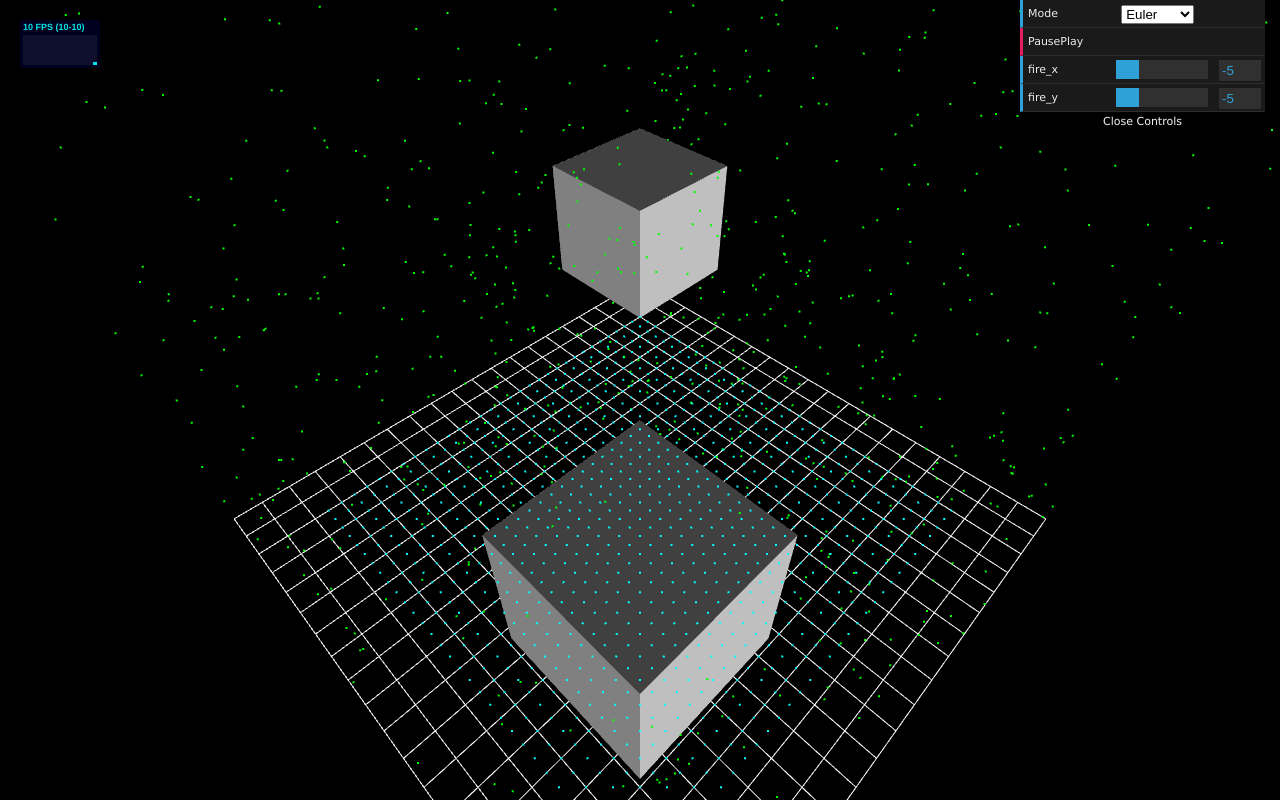
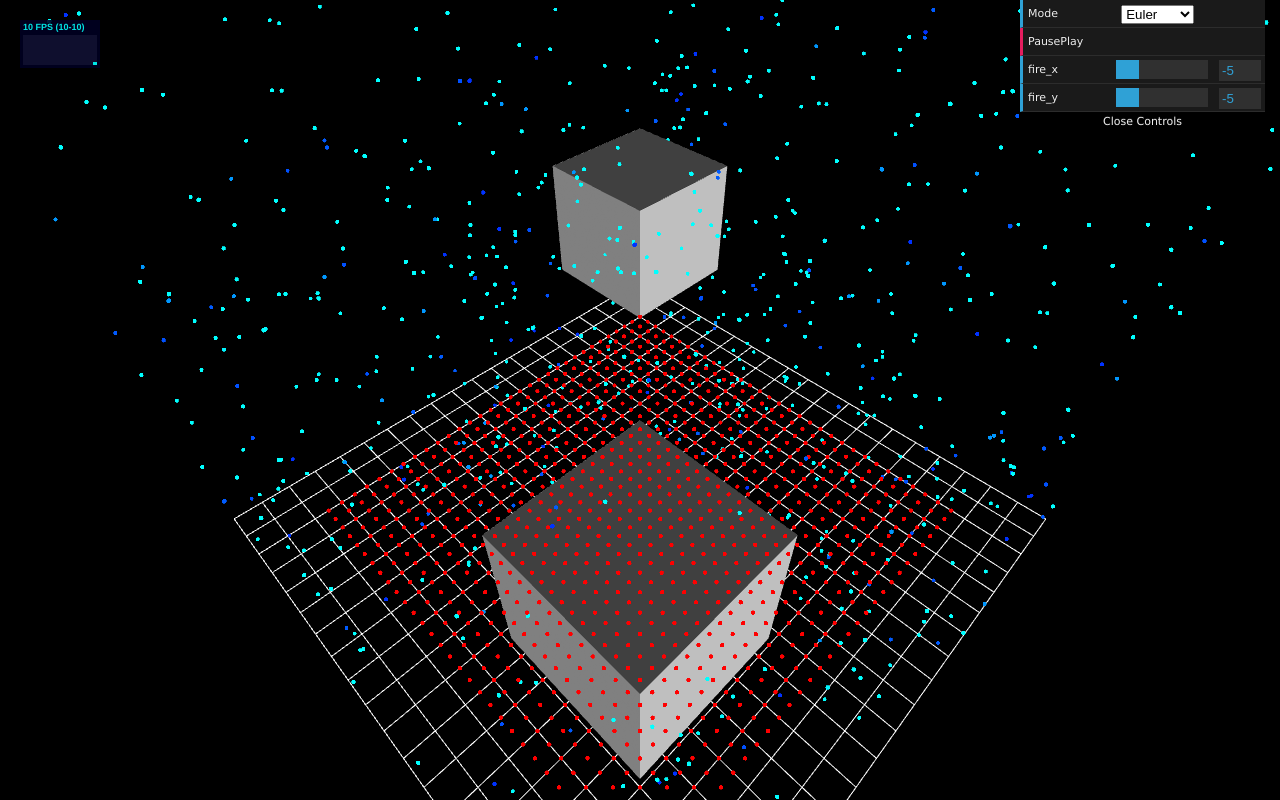
Before and after one commit to katsuya94/eecs395_int-gfx-a, a website: page dist/TatenoAdrien_ProjectA.html in a window 1280 px wide. Drawn offline with Linux system fonts and the light colour scheme; files that its build step writes are made by us from their sources; animation ran at ten frames a second.

Commit message:
Redid colors, points

```diff
--- a/src/config.js
+++ b/src/config.js
@@ -3,6 +3,7 @@
 
 var NUM_PARTICLES			= Math.pow(64, 2);
 var NUM_SLOTS				= 2;
+var UNITS					= 4;
 var PARTICLES_PER_ROW		= Math.sqrt(NUM_PARTICLES);
 var STATE_TEXTURE_WIDTH		= PARTICLES_PER_ROW * NUM_SLOTS;
 var STATE_TEXTURE_HEIGHT	= PARTICLES_PER_ROW;
--- a/src/main.js
+++ b/src/main.js
@@ -162,7 +162,7 @@ function main() {
 		gl.uniformMatrix4fv(program_draw.u_vp, false, camera.vp);
 
 		gl.bindBuffer(gl.ARRAY_BUFFER, system.buffer_reference);
-		gl.vertexAttribPointer(program_draw.a_reference, 2, gl.FLOAT, false, 0, 0);
+		gl.vertexAttribPointer(program_draw.a_reference, 3, gl.FLOAT, false, 0, 0);
 
 		gl.drawArrays(gl.POINTS, 0, NUM_PARTICLES);
 
--- a/src/system.js
+++ b/src/system.js
@@ -1,5 +1,5 @@
 /* jshint strict: false */
-/* global gl: true, STATE_TEXTURE_WIDTH, STATE_TEXTURE_HEIGHT, NUM_PARTICLES, PARTICLES_PER_ROW, NUM_SLOTS, FSIZE, grid, box, initialize, adjacencies */
+/* global gl: true, STATE_TEXTURE_WIDTH, STATE_TEXTURE_HEIGHT, NUM_PARTICLES, PARTICLES_PER_ROW, NUM_SLOTS, UNITS, FSIZE, grid, box, initialize, adjacencies */
 /* exported init_system */
 
 function init_system(program_phys, program_calc, program_rk4o, program_draw, program_stat) {
@@ -196,12 +196,13 @@ function init_system(program_phys, program_calc, program_rk4o, program_draw, pro
 	gl.bindFramebuffer(gl.FRAMEBUFFER, system.fb_dot4);
 	gl.framebufferTexture2D(gl.FRAMEBUFFER, gl.COLOR_ATTACHMENT0, gl.TEXTURE_2D, texture_dot4, 0);
 
-	var reference	= new Float32Array(NUM_PARTICLES * 2);
+	var reference	= new Float32Array(NUM_PARTICLES * 3);
 	var interval	= 1.0 / PARTICLES_PER_ROW;
 
 	for (var i = 0; i < NUM_PARTICLES; i++) {
-		reference[i * 2]		= interval * ~~(i % PARTICLES_PER_ROW);
-		reference[i * 2 + 1]	= interval * ~~(i / PARTICLES_PER_ROW);
+		reference[i * 3]		= interval * ~~(i % PARTICLES_PER_ROW);
+		reference[i * 3 + 1]	= interval * ~~(i / PARTICLES_PER_ROW);
+		reference[i * 3 + 2]	= ~~((i % PARTICLES_PER_ROW) / (PARTICLES_PER_ROW / UNITS));
 	}
 
 	system.buffer_reference = gl.createBuffer();
```
Also changed, not shown: dist/TatenoAdrien_ProjectA.html, dist/particles.js.
